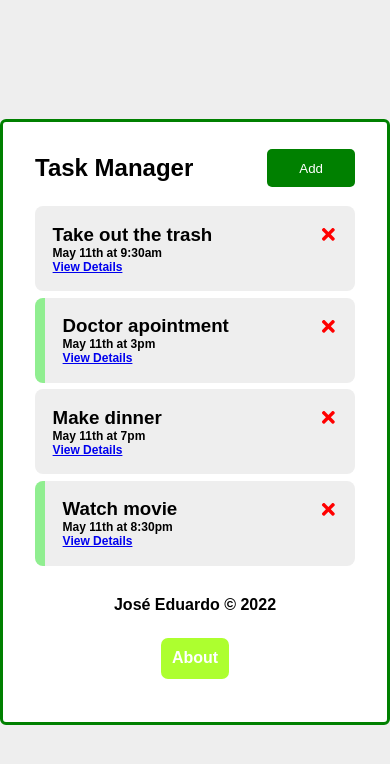
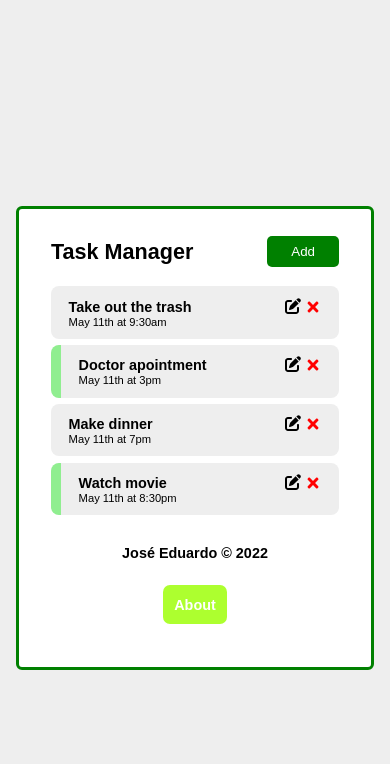
Before and after one commit to Duduzynhuu/Task-Manager-App, a React (Create React App) app: page / in a window 390 px wide. Shown: the top 764 px of the page. Built offline with nearby package versions, Linux system fonts and the light colour scheme; data requests are answered from the project's data file.

Commit message:
one more update

```diff
--- a/package.json
+++ b/package.json
@@ -3,6 +3,9 @@
   "version": "0.1.0",
   "private": true,
   "dependencies": {
+    "@fortawesome/fontawesome-svg-core": "^6.1.1",
+    "@fortawesome/free-solid-svg-icons": "^6.1.1",
+    "@fortawesome/react-fontawesome": "^0.1.18",
     "@testing-library/jest-dom": "^5.16.4",
     "@testing-library/react": "^13.2.0",
     "@testing-library/user-event": "^13.5.0",
--- a/src/App.css
+++ b/src/App.css
@@ -3,6 +3,7 @@
   justify-content: center;
   align-items: center;
   min-height: 100vh;
+  margin: 1rem;
 }
 
 .task-manager {
@@ -18,5 +19,8 @@
   user-select: none;
 }
 
-@media (max-width: 320px) {
+@media (max-width: 400px) {
+  .App {
+    font-size: 0.9rem;
+  }
 }
--- a/src/components/AddForm/Style.css
+++ b/src/components/AddForm/Style.css
@@ -59,6 +59,13 @@ input[type="checkbox"] {
     width: 80%;
   }
 
+  .form__submit {
+    font-size: 0.7rem;
+  }
+  label {
+    font-size: 0.7rem;
+  }
+
   input[type="checkbox"] {
     width: 15px;
     height: 15px;
@@ -72,8 +79,13 @@ input[type="checkbox"] {
   }
 }
 
-@media (max-width: 768px) {
+@media (max-width: 660px) {
   .form__control--reminder {
     width: 100%;
   }
 }
+@media (max-width: 375px) {
+  .form__control--reminder {
+    width: 100%;
+  }
+}
--- a/src/components/Button/Style.css
+++ b/src/components/Button/Style.css
@@ -5,8 +5,8 @@
   border: none;
   cursor: pointer;
 }
-@media (max-width: 330px) {
-  .btn-add {
-    padding: 0.5rem 1rem;
+@media (max-width: 400px) {
+  .btn {
+    padding: 0.5rem 1.5rem;
   }
 }
--- a/src/components/Header/Index.jsx
+++ b/src/components/Header/Index.jsx
@@ -10,7 +10,7 @@ const Header = ({ title, onShow, text, color }) => {
     <div className="task-header">
       <h2>{title}</h2>
       {location.pathname === "/" && (
-        <Button onClick={onShow} text={text} color={color} />
+        <Button className="btn" onClick={onShow} text={text} color={color} />
       )}
     </div>
   );
--- a/src/components/Header/Style.css
+++ b/src/components/Header/Style.css
@@ -4,3 +4,9 @@
   align-items: center;
   margin: 0 1rem 1rem 1rem;
 }
+
+@media (max-width: 375px) {
+  .btn {
+    padding: 0.5rem 1.5rem;
+  }
+}
--- a/src/components/Task/Index.jsx
+++ b/src/components/Task/Index.jsx
@@ -1,7 +1,9 @@
 import React from "react";
 import { FaTimes } from "react-icons/fa";
 import { Link } from "react-router-dom";
+import { FontAwesomeIcon } from "@fortawesome/react-fontawesome";
 import "./Style.css";
+import { faPenToSquare } from "@fortawesome/free-solid-svg-icons";
 
 const Task = ({ task, onDelete, onToggle }) => {
   return (
@@ -9,14 +11,22 @@ const Task = ({ task, onDelete, onToggle }) => {
       className={`task ${task.reminder ? "reminder" : ""}`}
       onDoubleClick={() => onToggle(task.id)}
     >
-      <h3>
-        {task.text}
-        <FaTimes style={{ color: "red" }} onClick={() => onDelete(task.id)} />
-      </h3>
+      <div className="task-top">
+        <div className="task-title">
+          <h3>{task.text}</h3>
+        </div>
+        <div className="task-icons">
+          <Link to={`/task/${task.id}`}>
+            <FontAwesomeIcon icon={faPenToSquare} style={{ color: "black" }} />
+          </Link>
+          <FaTimes
+            style={{ color: "red", cursor: "pointer" }}
+            onClick={() => onDelete(task.id)}
+          />
+        </div>
+      </div>
       <p>{task.day}</p>
-      <p>
-        <Link to={`/task/${task.id}`}>View Details</Link>
-      </p>
+      <p></p>
     </div>
   );
 };
--- a/src/components/Task/Style.css
+++ b/src/components/Task/Style.css
@@ -1,13 +1,24 @@
 .task {
-  display: flex-start;
+  display: flex;
   flex-direction: column;
   background-color: #eee;
   margin: 0.2rem 1rem;
   padding: 1.1rem;
   border-radius: 8px;
-  font-size: 1rem;
   font-weight: 500;
-  cursor: pointer;
+}
+
+.task-top {
+  display: flex;
+  justify-content: space-between;
+  align-items: center;
+}
+.task-icons {
+  display: flex;
+  align-items: center;
+  font-size: 1.4rem;
+  min-width: 3.5rem;
+  justify-content: space-between;
 }
 
 .task > p {
@@ -16,18 +27,11 @@
   font-weight: 600;
 }
 
-.task > h3 {
-  display: flex;
-  justify-content: space-between;
-  align-items: center;
-  width: 100%;
-}
-
 .reminder {
   border-left: 10px solid lightgreen;
 }
 
-@media (max-width: 330px) {
+@media (max-width: 400px) {
   .task {
     padding: 0.7rem 1.1rem;
   }
@@ -36,7 +40,11 @@
     font-size: 0.7rem;
     font-weight: 530;
   }
-  .task > h3 {
-    font-size: 1.1rem;
+  .task-title > h3 {
+    font-size: 0.9rem;
+  }
+  .task-icons {
+    font-size: 1rem;
+    min-width: 2.3rem;
   }
 }
--- a/src/components/TaskDetails/Index.jsx
+++ b/src/components/TaskDetails/Index.jsx
@@ -1,6 +1,6 @@
 import React from "react";
 import { useState, useEffect } from "react";
-import { useParams, useNavigate, useLocation } from "react-router-dom";
+import { useParams, useNavigate } from "react-router-dom";
 import Button from "../Button/Index";
 import "./Style.css";
 
@@ -10,7 +10,6 @@ const TaskDetails = () => {
 
   const params = useParams();
   const navigate = useNavigate();
-  const location = useLocation();
 
   useEffect(() => {
     const fetchTask = async () => {
@@ -35,7 +34,6 @@ const TaskDetails = () => {
     <h3>Loading...</h3>
   ) : (
     <div className="task-details">
-      <p>{location.pathname}</p>
       <h3>{task.text}</h3>
       <p>{task.day}</p>
       <Button text="Go Back" color="black" onClick={handleBack} />
--- a/src/index.css
+++ b/src/index.css
@@ -11,9 +11,3 @@ body {
   font-family: Arial, Helvetica, sans-serif;
   background-color: #eee;
 }
-
-@media (max-width: 330px) {
-  body {
-    font-size: 13px;
-  }
-}
```
Also changed, not shown: 1 other file (tests, documents, lock files or other folders).
